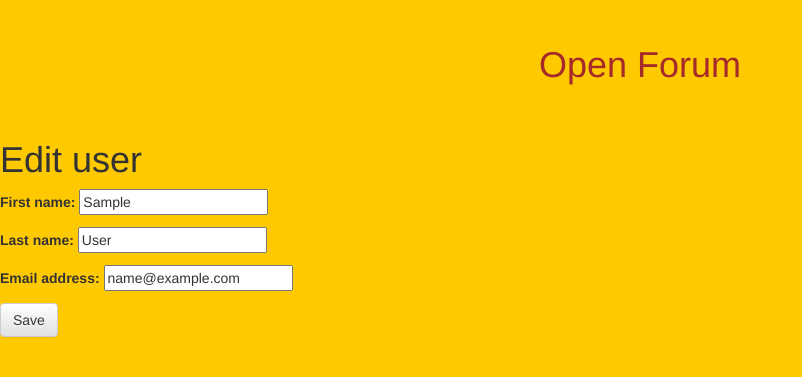
After one commit to wojtekwanczyk/forum, a Django app: page /user/edit/1/ in a window 1280 px wide. The commit adds this page. Shown: the top 377 px of the page, without its empty margins (0-802 px from the left). Run offline with Django 3.2, Linux system fonts and the light colour scheme; tables that the repository leaves empty hold one stand-in row (values such as "Sample post"); some libraries are stand-ins or nearby versions.

```diff
--- a/forumapp/admin.py
+++ b/forumapp/admin.py
@@ -1,7 +1,8 @@
 from django.contrib import admin
-from .models import Post, Thread
+from .models import Post, Thread, Message
 
 # Register your models here.
 
 admin.site.register(Post)
 admin.site.register(Thread)
+admin.site.register(Message)
--- a/forumapp/forms.py
+++ b/forumapp/forms.py
@@ -16,6 +16,12 @@ class PostForm(forms.ModelForm):
         model = Post
         fields = ('text',)
 
+class UserForm(forms.ModelForm):
+
+    class Meta:
+        model = User
+        fields = ('first_name', 'last_name', 'email')
+
 
 class SignUpForm(UserCreationForm):
     first_name = forms.CharField(max_length=30, required=False, help_text='Optional.')
--- a/forumapp/static/css/forum.css
+++ b/forumapp/static/css/forum.css
@@ -29,10 +29,29 @@ h1 a {
     border-radius: 50px;
 }
 
+.button2 {
+    text-align: center;
+    padding-left: 40px;
+    padding-right: 40px;
+    padding-top: 10px;
+    padding-bottom: 10px;
+    background: #ffa10a;
+    border: 5px solid #0F0000;
+    border-radius: 50px;
+}
+
 .admbutton {
     float: right;
     padding-right: 25px;
     padding-top: 25px;
+}
+
+.usredit {
+    float: right;
+    padding-right: 25px;
+    padding-top: 25px;
+    border: 5px solid brown;
+    color: black;
 }
 
 h2 a {
--- a/forumapp/urls.py
+++ b/forumapp/urls.py
@@ -14,5 +14,5 @@ urlpatterns = [
     url(r'^thread/(?P<th_pk>\d+)/post/delete/(?P<pk>\d+)$', views.delete_post, name='delete_post'),
     url(r'^(?P<pk>\d+)/thread/delete/$', views.delete_thread, name='delete_thread'),
     url(r'^user/(?P<pk>\d+)/$', views.user, name='user'),
-
+    url(r'^user/edit/(?P<pk>\d+)/$', views.user_edit, name='user_edit'),
 ]
--- a/forumapp/views.py
+++ b/forumapp/views.py
@@ -6,8 +6,8 @@ from django.contrib.auth.models import User
 
 
 
-from .models import Thread, Post
-from .forms import ThreadForm, PostForm
+from .models import Thread, Post, Message
+from .forms import ThreadForm, PostForm, UserForm
 
 # Create your views here.
 
@@ -87,6 +87,21 @@ def delete_thread(request, pk):
     Thread.objects.get(pk=pk).delete()
     return redirect('/')
 
+
 def user(request, pk):
-    user = User.objects.get(pk=pk)
-    return render(request, 'forumapp/user.html', {'user': user})
+    user1 = User.objects.get(pk=pk)
+    messages = Message.objects.filter(to_user=user1)
+    return render(request, 'forumapp/user.html', {'user1': user1, 'messages': messages})
+
+
+def user_edit(request, pk):
+    user = get_object_or_404(User, pk=pk)
+    if request.method == "POST":
+        form = UserForm(request.POST, instance=user)
+        if form.is_valid():
+            user = form.save(commit=False)
+            user.save()
+            return redirect('user', pk=pk)
+    else:
+        form = UserForm(instance=user)
+    return render(request, 'forumapp/user_edit.html', {'form': form})
--- a/templates/forumapp/thread.html
+++ b/templates/forumapp/thread.html
@@ -14,7 +14,7 @@
 
             <div class="date">
                 <p>Author</p>
-                <p>{{ post.author }}</p>
+                <p><a href="{% url 'user' pk=post.author.pk %}">{{ post.author }}</a></p>
             </div>
 
             {% if user.is_superuser %}
--- a/templates/forumapp/thread_list.html
+++ b/templates/forumapp/thread_list.html
@@ -13,7 +13,7 @@
         </div>
 
         <div class="button">
-            <h2>Logged in as {{ request.user.username }}</h2>
+            <h2>Logged in as <a href={% url 'user' pk=request.user.pk %}>{{ request.user.username }}</a></h2>
         </div>
     {% else %}
         <div class="button">
--- /dev/null
+++ b/templates/forumapp/user_edit.html
@@ -0,0 +1,11 @@
+{% extends 'forumapp/base.html' %}
+
+{% block content %}
+
+    <h1>Edit user</h1>
+    <form method="POST" class="post-form">{% csrf_token %}
+        {{ form.as_p }}
+        <button type="submit" class="save btn btn-default">Save</button>
+    </form>
+
+{% endblock %}
```
Also changed, not shown: forumapp/models.py (+7 -0 lines), templates/forumapp/user.html (+49 -1 lines).
